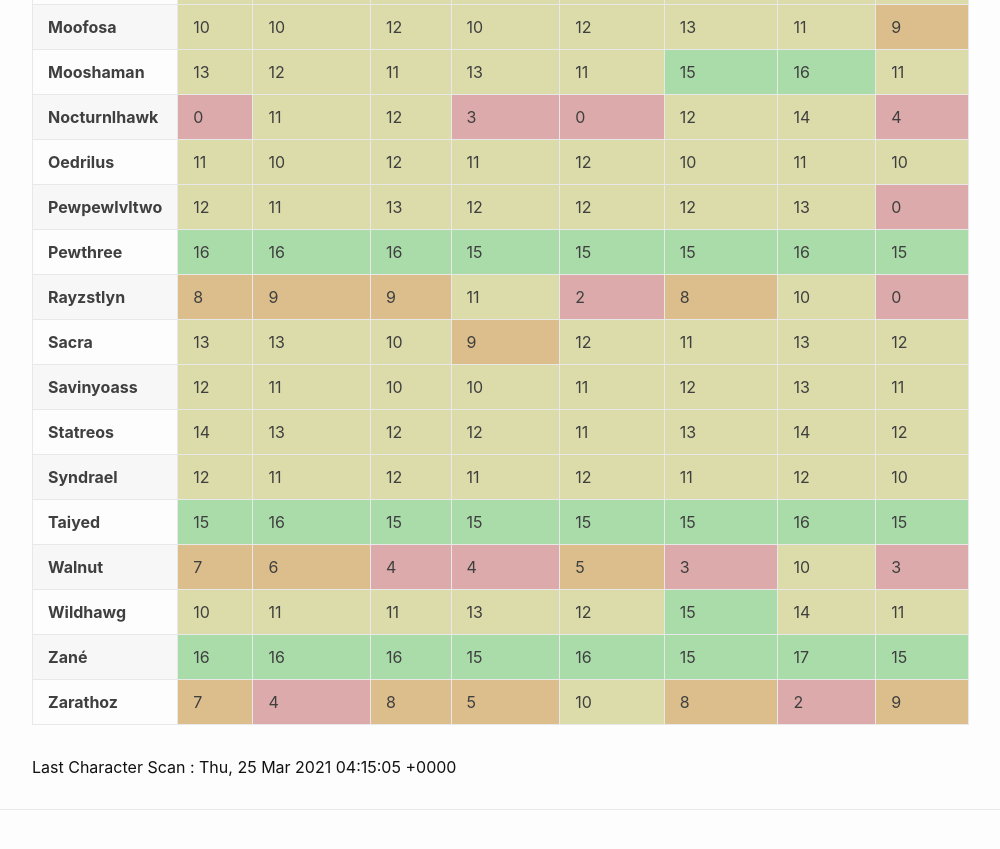
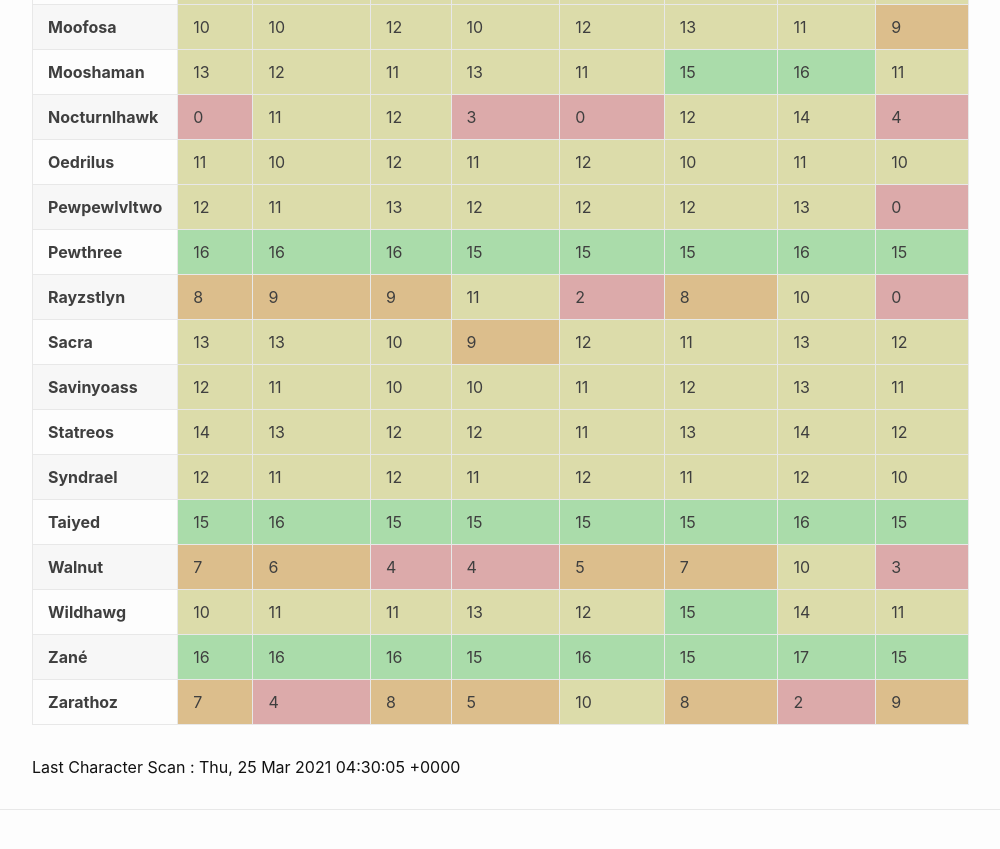
Before and after one commit to eldertribunal/keystonetracker, a Jekyll site: the page built from characters.md, in a window 1280 px wide and 900 px high, scrolled down 1264 px. Shown: the top 849 px of the window, without its empty margins (126-1126 px from the left). Built offline with Jekyll 4.4.1, drawn with Linux system fonts in a browser that asks for light colours.

Commit message:
auto scan Thu Mar 25 04:30:45 UTC 2021

```diff
--- a/_data/characters.json
+++ b/_data/characters.json
@@ -214,7 +214,7 @@
       },
       {
         "name": "Spires of Ascension",
-        "level": 3,
+        "level": 7,
         "id": 381
       },
       {
--- a/_data/scanned.json
+++ b/_data/scanned.json
@@ -1,3 +1,3 @@
 {
-  "timestamp": 1616645705
+  "timestamp": 1616646605
 }
```
